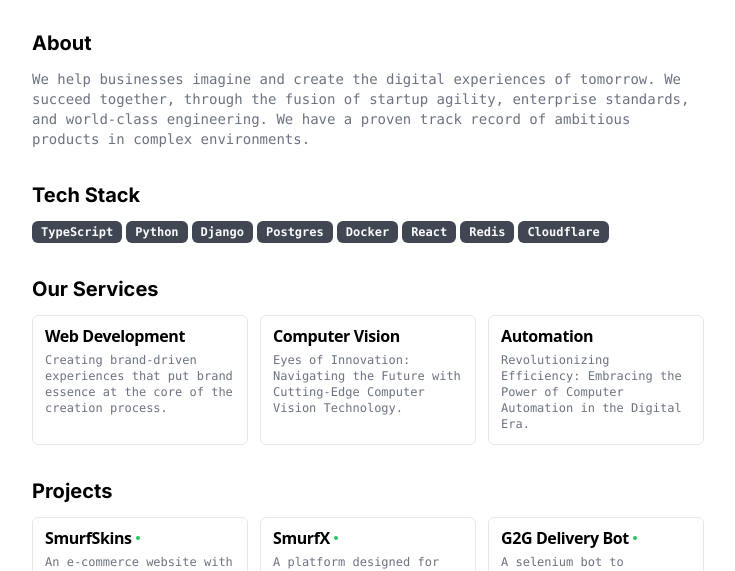
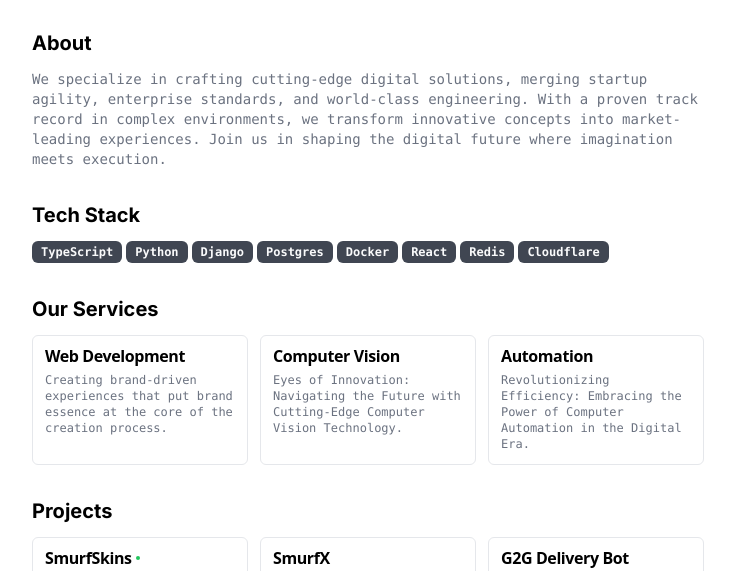
Before and after one commit to Subas0707/website, a website: page index.html in a window 1280 px wide. Shown: the part 214-785 px from the top of the page, without its empty margins (272-1007 px from the left). Drawn offline with nearby package versions, Linux system fonts and the light colour scheme; files that its build step writes are made by us from their sources; a web font is replaced by a local one.

Commit message:
change: about description

```diff
--- a/index.html
+++ b/index.html
@@ -66,9 +66,9 @@
       <section class="flex min-h-0 flex-col gap-y-3">
         <h2 class="text-xl font-bold title">About</h2>
         <p class="text-pretty font-mono text-sm text-muted-foreground">
-          We help businesses imagine and create the digital experiences of tomorrow. We succeed together, through the
-          fusion of startup agility, enterprise standards, and world-class engineering. We have a proven track record of
-          ambitious products in complex environments.
+          We specialize in crafting cutting-edge digital solutions, merging startup agility, enterprise standards, and
+          world-class engineering. With a proven track record in complex environments, we transform innovative concepts
+          into market-leading experiences. Join us in shaping the digital future where imagination meets execution.
         </p>
       </section>
 
@@ -219,11 +219,9 @@
           </div>
 
           <div class="flex flex-col rounded-md border border-muted p-3 relative">
-            <a href="./assets/smurfx.png" target="_blank"
-              class="inline-flex items-center gap-1 hover:underline text-base font-semibold leading-none tracking-tight">
+            <p class="inline-flex items-center gap-1 text-base font-semibold leading-none tracking-tight">
               SmurfX
-              <span class="size-1 rounded-full bg-green-500"></span>
-            </a>
+            </p>
             <p class="font-mono text-xs text-muted-foreground mt-2 mb-3">
               A platform designed for passionate gamers with 600+ registered users to earn actual money simply by
               indulging in their favorite games.
@@ -264,11 +262,9 @@
 
 
           <div class="flex flex-col rounded-md border border-muted p-3 project-g2g relative">
-            <a href="./assets/g2g.png" target="_blank"
-              class="inline-flex items-center gap-1 hover:underline text-base font-semibold leading-none tracking-tight">
+            <p class="inline-flex items-center gap-1 text-base font-semibold leading-none tracking-tight">
               G2G Delivery Bot
-              <span class="size-1 rounded-full bg-green-500"></span>
-            </a>
+            </p>
             <p class="font-mono text-xs text-muted-foreground mt-2 mb-3">
               A selenium bot to automatically trade digital products in G2G (a digital marketplace
               platform) which has sold more than 35,000 orders.
```
